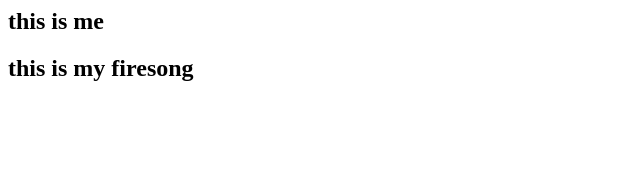
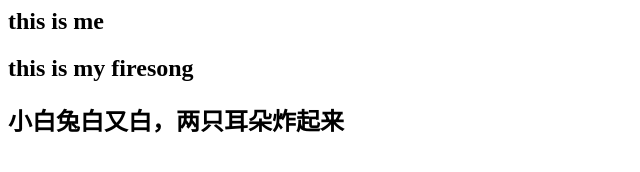
Before and after one commit to SophiaRay/resume, a plain HTML site: page index.html in a window 1280 px wide. Shown: the whole page, without its empty margins (0-640 px from the left). Drawn offline with Linux system fonts and the light colour scheme.

Commit message:
对原项目进行了大幅度修改

```diff
--- a/index.html
+++ b/index.html
@@ -3,6 +3,7 @@
     <div>
       <h2>this is me</h2>
 			<h2>this is my firesong</h2>
+      <h2>小白兔白又白，两只耳朵炸起来</h2>
     </div>
   </body>
 </html>
```
Also changed, not shown: Untitled-1.txt (added), img/kai-seidler.jpg (deleted), 1 other file.
